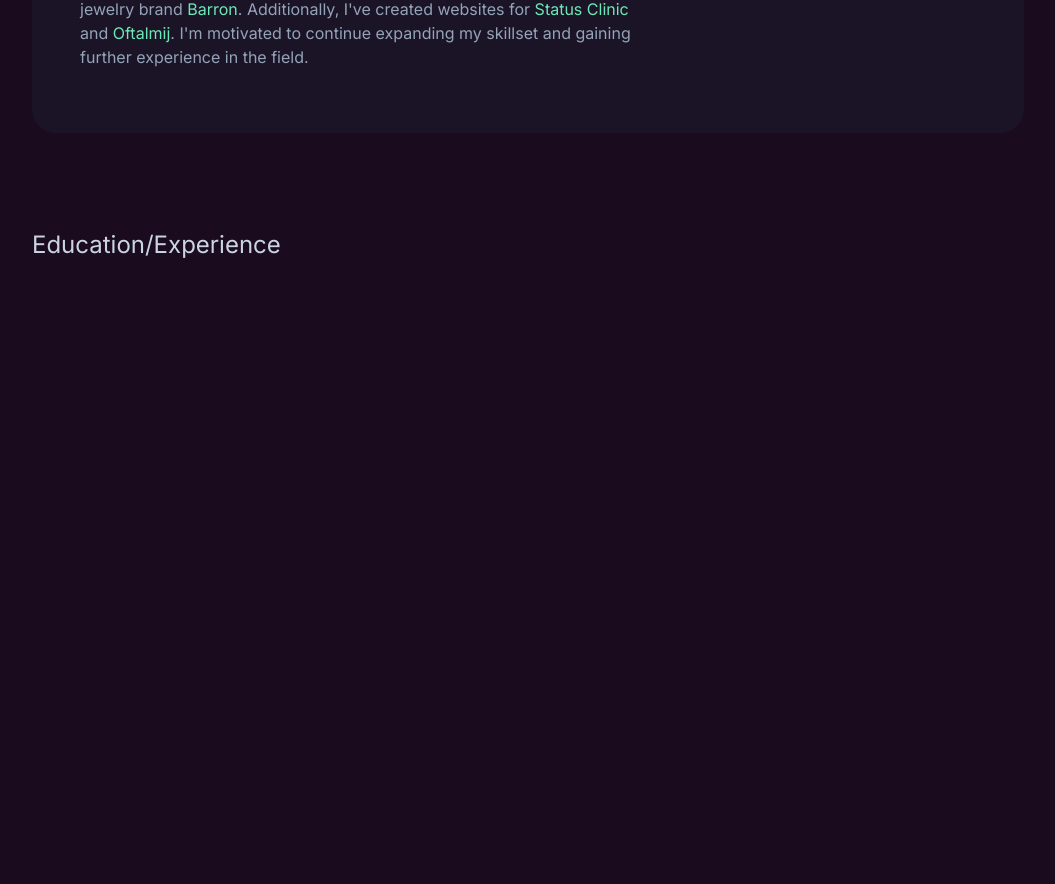
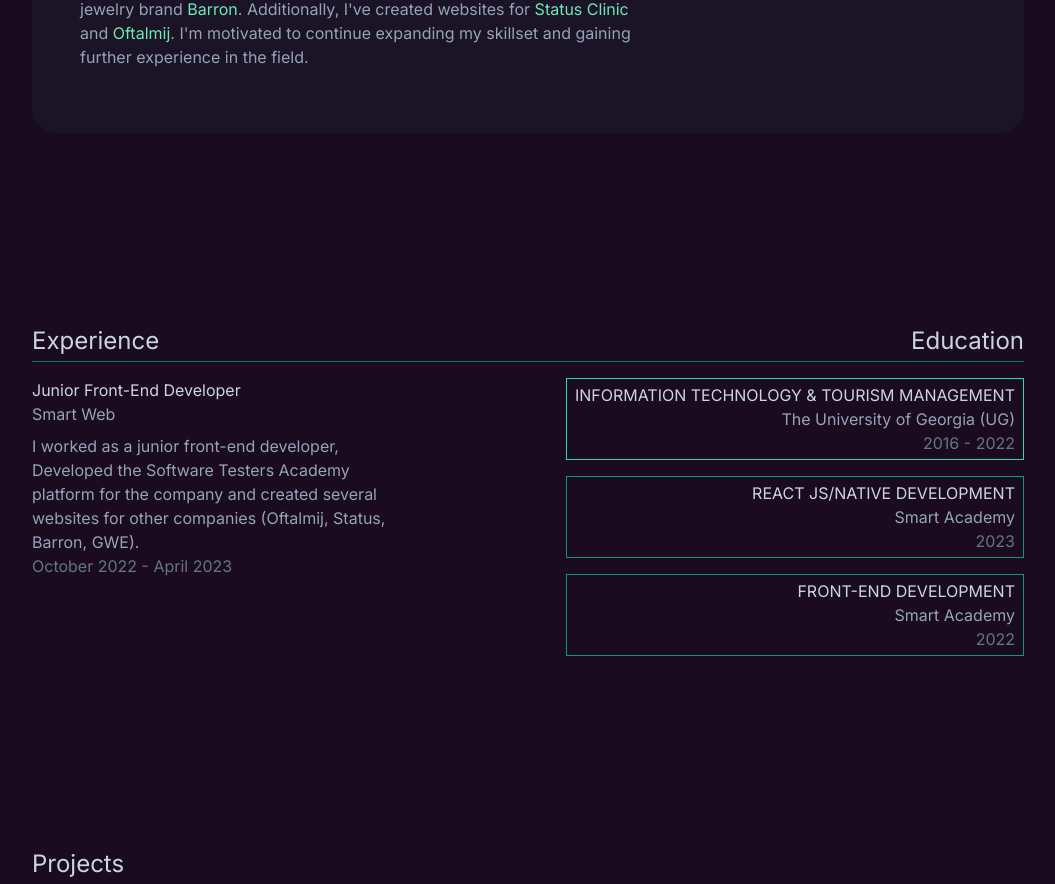
Before and after one commit to MMeskhi/Meskhi, a Next.js app: page / in a window 1280 px wide. Shown: the part 975-1859 px from the top of the page, without its empty margins (112-1167 px from the left). Before the commit the page ends 1336 px from the top, so only its background shows below. Built offline with nearby package versions, Linux system fonts and the light colour scheme.

Commit message:
add eduexp component

```diff
--- a/app/page.tsx
+++ b/app/page.tsx
@@ -1,6 +1,7 @@
 import Aside from "@/components/aside";
 import Intro from "@/components/intro";
 import About from "@/components/about";
+import Projects from "@/components/projects";
 import EducationExperience from "@/components/eduexp";
 
 export default function Home() {
@@ -10,6 +11,7 @@ export default function Home() {
       <Intro />
       <About />
       <EducationExperience />
+      <Projects />
     </main>
   );
 }
--- a/components/eduexp.tsx
+++ b/components/eduexp.tsx
@@ -8,12 +8,35 @@ export default function EducationExperience() {
   const { ref } = useSectionInView("Education/Experience");
 
   return (
-    <section id="education/experience" ref={ref} className="py-24">
-      <Heading>Education/Experience</Heading>
-      <div>
+    <section id="education/experience" ref={ref} className="py-48">
+      <div className="flex justify-between items-center">
+        <Heading>Experience</Heading>
+        <Heading>Education</Heading>
+      </div>
+      <hr className="mb-4 border-teal-700" />
+      <div className="flex justify-between items-start gap-16">
         {experiencesData.map((item, index) => (
-          <h3></h3>
+          <div key={index} className="flex flex-col">
+            <h3 className="text-slate-300">{item.title}</h3>
+            <h4 className="text-slate-400">{item.place}</h4>
+            <p className="text-slate-400 max-w-sm text-left my-2">
+              {item.description}
+            </p>
+            <span className="text-slate-500 -mt-2">{item.date}</span>
+          </div>
         ))}
+        <div className="space-y-4 [&>*:first-child]:border-teal-400 hover:[&>*:first-child]:border-teal-500">
+          {educationsData.map((item, index) => (
+            <div
+              key={index}
+              className="text-right border border-teal-600 py-1 px-2 hover:border-teal-700 duration-200"
+            >
+              <h3 className="text-slate-300">{item.title}</h3>
+              <h4 className="text-slate-400">{item.uniName}</h4>
+              <span className="text-slate-500">{item.date}</span>
+            </div>
+          ))}
+        </div>
       </div>
     </section>
   );
--- a/components/header.tsx
+++ b/components/header.tsx
@@ -40,7 +40,7 @@ export default function Header() {
       >
         <ul className="flex m-5 space-x-4 px-6 py-3 relative">
           <motion.span
-            className={`bg-slate-800 bg-opacity-80 rounded-full backdrop-blur-lg absolute inset-0 -z-10`}
+            className={`bg-slate-800 bg-opacity-80 rounded-full backdrop-blur-lg absolute inset-0 -z-20`}
             initial={{ y: -100, opacity: 0 }}
             animate={controls}
           ></motion.span>
@@ -53,7 +53,7 @@ export default function Header() {
               <Link
                 href={link.hash}
                 className={clsx(
-                  "text-teal-200 hover:text-amber-50 px-2 py-1 relative",
+                  "text-teal-200 hover:text-amber-50 px-2 py-1 relative z-50",
                   {
                     "text-amber-50": activeSection === link.name,
                   }
@@ -68,7 +68,10 @@ export default function Header() {
                   <motion.span
                     className="bg-slate-400 bg-opacity-80 rounded-full absolute inset-0 -z-10"
                     layoutId="activeSection"
-                    transition={{ type: "spring", stiffness: 400, damping: 40 }}
+                    transition={{
+                      stiffness: 400,
+                      damping: 40,
+                    }}
                   ></motion.span>
                 )}
               </Link>
--- a/components/intro.tsx
+++ b/components/intro.tsx
@@ -24,7 +24,7 @@ export default function Intro() {
         >
           <h1 className="text-6xl text-slate-200">{item.title}</h1>
           <h2 className="text-4xl text-slate-400">{item.prof}</h2>
-          <p className="text-sm max-w-lg  mt-3 text-slate-500">
+          <p className="text-sm max-w-lg mt-3 text-slate-500">
             {item.description}
           </p>
         </motion.div>
--- /dev/null
+++ b/components/projects.tsx
@@ -0,0 +1,14 @@
+"use client";
+import React from "react";
+import { projectsData } from "@/lib/data";
+import Heading from "./heading";
+import { useSectionInView } from "@/lib/hooks";
+
+export default function Projects() {
+  const { ref } = useSectionInView("Education/Experience");
+  return (
+    <section id="projects" ref={ref}>
+      <Heading>Projects</Heading>
+    </section>
+  );
+}
--- a/lib/data.ts
+++ b/lib/data.ts
@@ -29,7 +29,7 @@ export const introData = [
 export const experiencesData = [
   {
     title: "Junior Front-End Developer",
-    location: "Georgia, Tbilisi",
+    place: "Smart Web",
     description:
       "I worked as a junior front-end developer, Developed the Software Testers Academy platform for the company and created several websites for other companies (Oftalmij, Status, Barron, GWE).",
     date: "October 2022 - April 2023",
@@ -40,17 +40,16 @@ export const educationsData = [
   {
     title: "INFORMATION TECHNOLOGY & TOURISM MANAGEMENT",
     uniName: "The University of Georgia (UG)",
-    location: "Georgia, Tbilisi",
     date: "2016 - 2022",
   },
   {
     title: "REACT JS/NATIVE DEVELOPMENT",
-    academy: "Smart Academy",
+    uniName: "Smart Academy",
     date: "2023",
   },
   {
     title: "FRONT-END DEVELOPMENT",
-    academy: "Smart Academy",
+    uniName: "Smart Academy",
     date: "2022",
   },
 ] as const;
```
